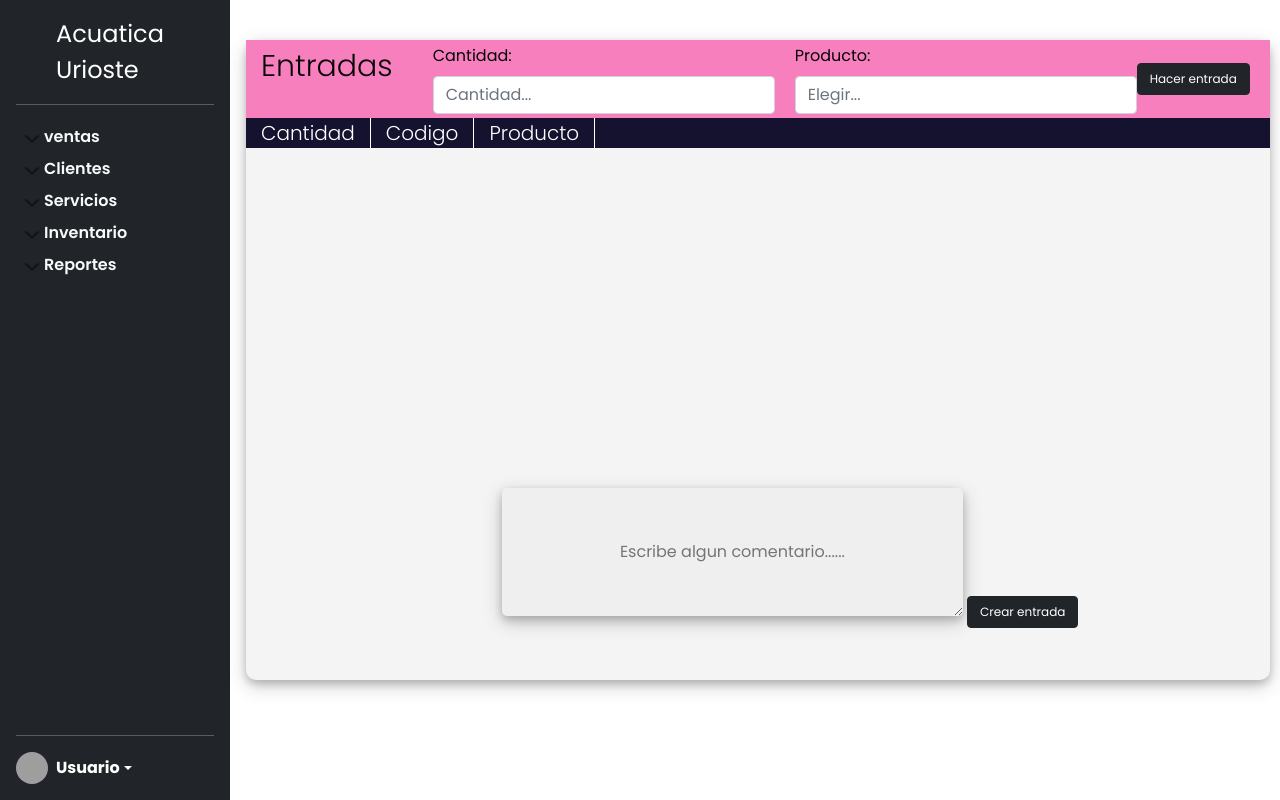
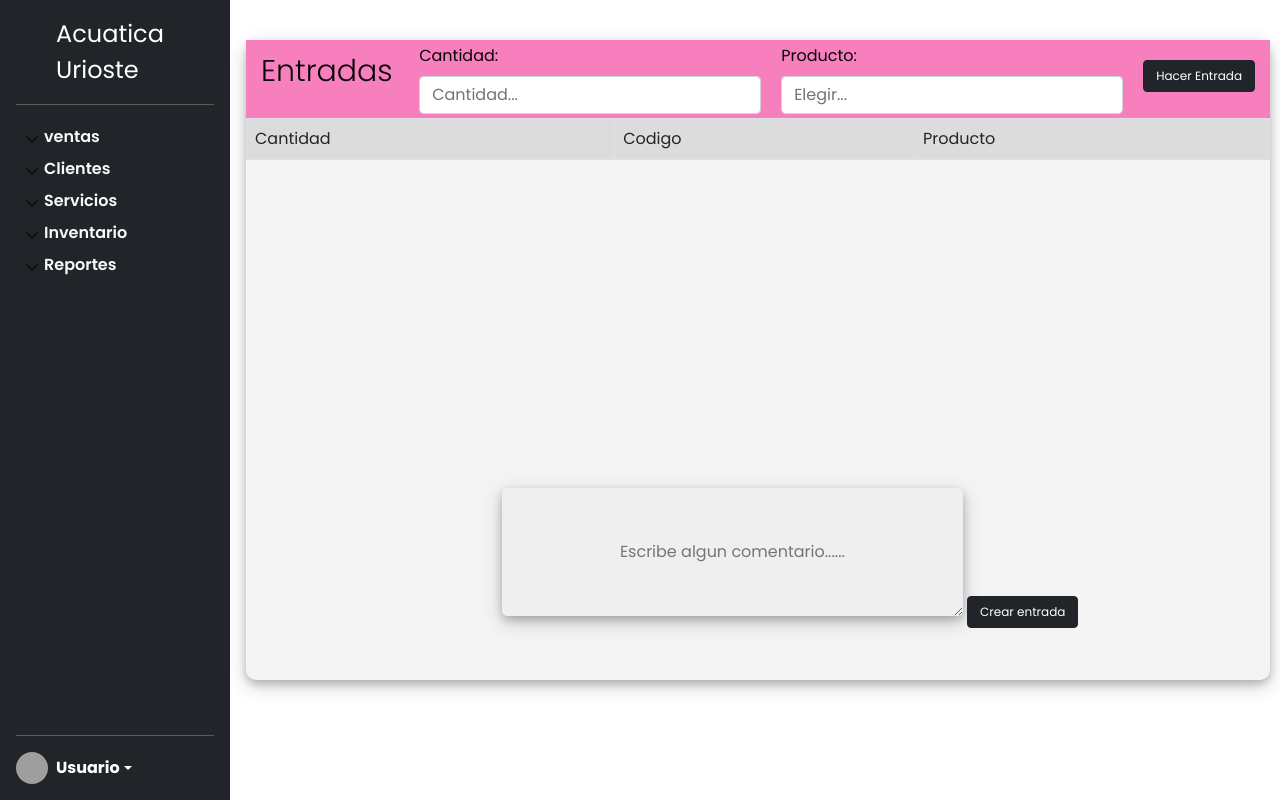
Before and after one commit to donovan-vargas/urioste, a Django app: page /acuatica/entradas/ in a window 1280 px wide. Run offline with Django 3.2, Linux system fonts and the light colour scheme; data that the repository does not hold is empty; some libraries are stand-ins or nearby versions; grey boxes are pictures that could not be loaded.

Commit message:
cambio entradas botones

```diff
--- a/acuatica/templates/acuatica/entradas.html
+++ b/acuatica/templates/acuatica/entradas.html
@@ -3,7 +3,6 @@ Entradas{% endblock %} {%block right_content %}
 <div class="panel-derecho">
   <nav class="navbar navbar-expand-lg navbar-light bg-light" style="padding: 0">
     <div class="container-fluid" style="padding: 4px 15px 4px 15px">
-      <form class="d-flex" action="{% url 'acuatica.inputs' %}" method="GET">
       <p style="margin-right: 20px">Entradas</p>
       <button
           class="navbar-toggler"
@@ -16,29 +15,16 @@ Entradas{% endblock %} {%block right_content %}
         >
           <span class="navbar-toggler-icon"></span>
       </button>
+      <form class="d-flex" action="{% url 'acuatica.inputs' %}" method="GET">
+
       <div class="collapse navbar-collapse" id="navbarSupportedContent">
         <ul class="navbar-nav me-auto mb-2 mb-lg-0">
-          <li style="margin-right: 20px">
-            <!--<label for="sucursalDataList" class="form-label">Sucursal:</label>
-            <input
-              class="form-control"
-              list="sucursallistOptions"
-              id="sucursalesDataList"
-              placeholder="Elegir..."
-            />
-            <datalist id="sucursallistOptions">
-              <option value="San Francisco"></option>
-              <option value="New York"></option>
-              <option value="Seattle"></option>
-              <option value="Los Angeles"></option>
-              <option value="Chicago"></option>
-            </datalist>-->
-          </li>
+
           <li class="nav-item" style="margin-right: 20px">
             <label for="cantidad-entradas" class="form-label">Cantidad:</label>
             <input class="form-control" type="number" placeholder="Cantidad..." id="quantity" name="quantity" required/>
           </li>
-          <li class="nav-item dropdown">
+          <li class="nav-item" style="margin-right: 20px">
             <label for="sucursalDataList" class="form-label">Producto:</label>
             <input
               class="form-control"
@@ -55,25 +41,33 @@ Entradas{% endblock %} {%block right_content %}
               {% endfor %}
             </datalist>
           </li>
-        </ul>
+          <li>
             <button
             type="submit"
-            class="btn btn-dark"
+            class="nav-item btn btn-dark mt-3"
             style="font-size: 12px"
           >
-            Hacer entrada
+            Hacer Entrada
           </button>
+          </li>
+        </ul>
+
         </form>
       </div>
     </div>
   </nav>
   <form action="{% url 'acuatica.inputs' %}" method="post">
     {% csrf_token %}
-    <div class="sale-description">
-      <p>Cantidad</p>
-      <p>Codigo</p>
-      <p>Producto</p>
-    </div>
+    <div class="container p-0" style="width: 100%;">
+      <table id="" class="table table-bordered table-condensed table-striped">
+
+        <tr>
+          <td>Cantidad</td>
+          <td>Codigo</td>
+          <td>Producto</td>
+        </tr>
+      </table>
+
 
       <table id="productTable" class="table table-bordered table-condensed table-striped">
         {% for data in data_table %}
@@ -85,6 +79,7 @@ Entradas{% endblock %} {%block right_content %}
         <input type="hidden" name="data" value='{{data_table}}'>
         {% endfor %}
       </table>
+    </div>
     <div class="comment">
       <textarea
         id="title"
```
Lines whose indentation alone changed are shown as unchanged.
